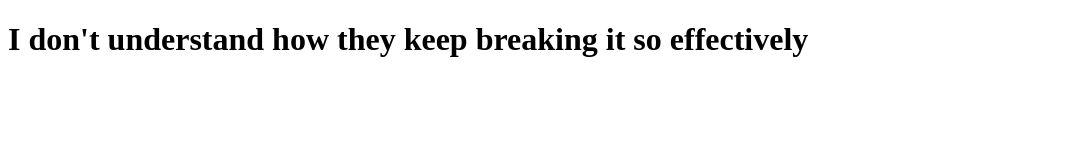
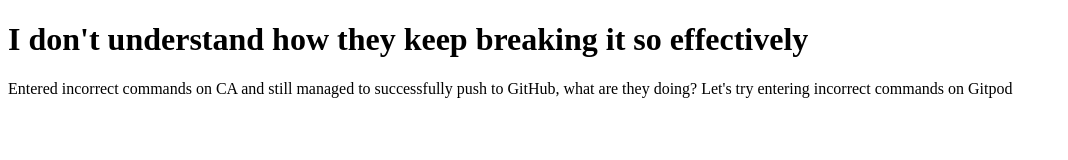
Before and after one commit to SJECollins/breakinggit, a plain HTML site: page break.html in a window 1280 px wide. Shown: the whole page, without its empty margins (0-1068 px from the left). Drawn offline with Linux system fonts and the light colour scheme.

Commit message:
Use incorrect commands on Gitpod

```diff
--- a/break.html
+++ b/break.html
@@ -8,5 +8,6 @@
 </head>
 <body>
     <h1>I don't understand how they keep breaking it so effectively</h1>
+    <p>Entered incorrect commands on CA and still managed to successfully push to GitHub, what are they doing? Let's try entering incorrect commands on Gitpod</p>
 </body>
 </html>
```
